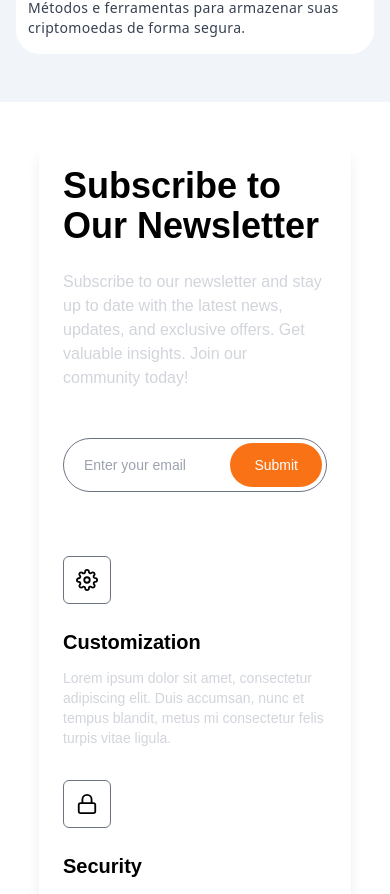
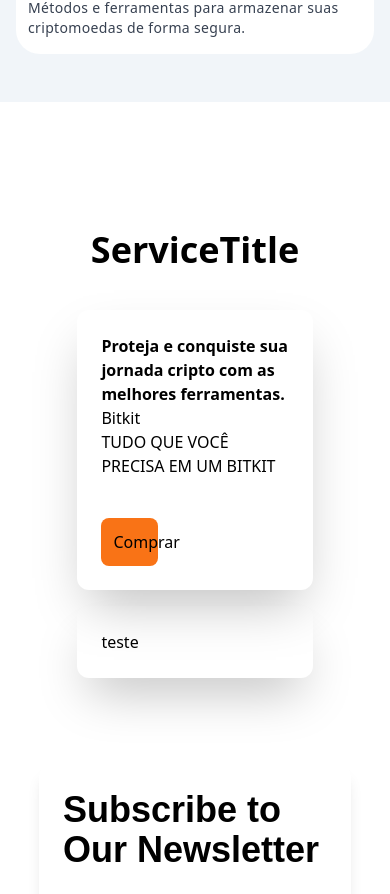
Before and after one commit to Lucasqc04/john-galt, a React (Vite) app: page /1 in a window 390 px wide. Shown: the part 5033-5927 px from the top of the page. Built offline with nearby package versions, Linux system fonts and the light colour scheme; what tailwindcss-animated would draw is missing.

Commit message:
fix(vite.config): fix bug of reload page
n

```diff
--- a/src/view/screens/Page.tsx
+++ b/src/view/screens/Page.tsx
@@ -2,6 +2,7 @@ import { BlogLinks } from './partials/BlogLinks';
 import { Hero } from './partials/Hero';
 import { Newsletter } from './partials/Newsletter';
 import { PositivePoints } from './partials/PositivePoints';
+import { Services } from './partials/Services';
 
 export function Page() {
   return (
@@ -9,6 +10,7 @@ export function Page() {
       <Hero />
       <PositivePoints />
       <BlogLinks />
+      <Services />
       <Newsletter />
     </>
   );
--- /dev/null
+++ b/src/view/screens/partials/Services.tsx
@@ -0,0 +1,29 @@
+import { t } from 'i18next';
+export function Services() {
+  return (
+    <div className="dark:bg-gray-800 dark:text-white-white grid lg:grid-cols mt-10 mb-10 p-12">
+      <div className="mx-auto dark:bg-gray-800 mt-10 mb-10">
+        <h1 className="dark:text-white-white text-4xl font-bold">
+          {t('ServiceTitle')}
+        </h1>
+      </div>
+      <div className="grid lg:grid-cols-2 gap-4 shadow- ">
+        <div className="mx-auto dark:bg-gray-600 w-[80%]  p-6 rounded-[12px] shadow-2xl ">
+          <h1 className="dark:text-white-white text-xl- font-bold">
+            Proteja e conquiste sua jornada cripto com as melhores ferramentas.
+          </h1>
+          <h1>
+            <h1>Bitkit</h1>
+          </h1>
+          <p>TUDO QUE VOCÊ PRECISA EM UM BITKIT</p>
+          <button className="p-3 rounded-[8px] dark:bg-orange-500  bg-orange-500 text-center w-[30%] mt-10 cursor-pointer hover:opacity-[0.4] active:scale-110 transition-transform duration-100">
+            Comprar
+          </button>
+        </div>
+        <div className="mx-auto dark:bg-gray-600 w-[80%]  p-6 rounded-[12px] shadow-2xl">
+          teste
+        </div>
+      </div>
+    </div>
+  );
+}
--- a/vite.config.ts
+++ b/vite.config.ts
@@ -10,7 +10,7 @@ export default defineConfig({
       usePolling: true,
     },
     hmr: {
-      clientPort: 5173,
+      port: 5172,
     },
   },
 });
```
Also changed, not shown: 1 other file (tests, documents, lock files or other folders).
